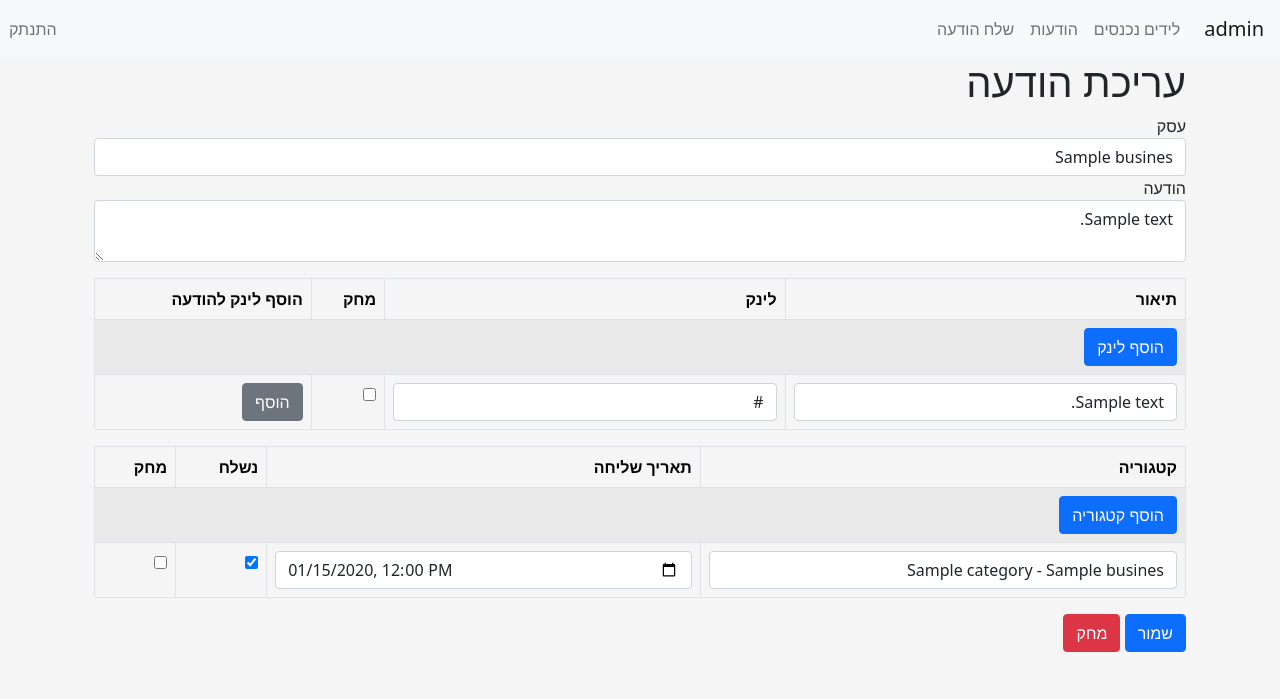
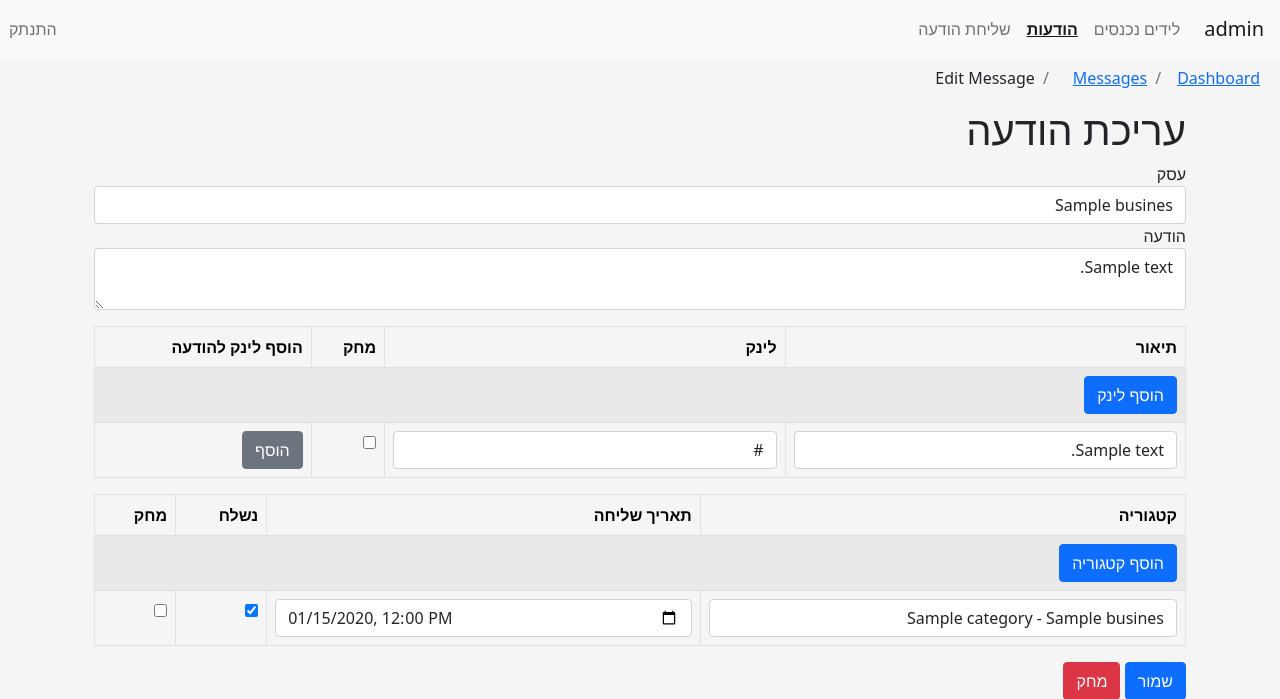
Before and after one commit to nhrnhr0/distributionManager, a Django app: page /dashboard/messages/edit/1/ in a window 1280 px wide. Shown: the top 699 px of the page. Run offline with Django 5.2, Linux system fonts and the light colour scheme; a user stored in the database is signed in; tables that the repository leaves empty hold one stand-in row (values such as "Sample post"); parts of the project's set-up code (start-up, migrations or seed data) failed here and were passed over; some libraries are stand-ins or nearby versions.

Commit message:
adding breadcrumbs and improve navbar

```diff
--- a/backend/backend/settings.py
+++ b/backend/backend/settings.py
@@ -67,6 +67,8 @@ MIDDLEWARE = [
     'django.contrib.auth.middleware.AuthenticationMiddleware',
     'django.contrib.messages.middleware.MessageMiddleware',
     'django.middleware.clickjacking.XFrameOptionsMiddleware',
+
+    'core.middleware.BreadcrumbsMiddleware',
 ]
 
 
--- a/backend/backend/urls.py
+++ b/backend/backend/urls.py
@@ -41,8 +41,8 @@ urlpatterns = [
     path('dashboard/messages/new/', dashboard_message_new, name='message_new'),
     path('dashboard/messages/edit/<str:uid>/', dashboard_message_edit, name='message_edit'),
     path('dashboard/messages/delete/<str:uid>/', dashboard_message_edit, name='message_delete'),
-    path('dashboard/messages/send/', dashboard_message_send, name='message_send'),
-    path('dashboard/messages/send/<str:uid>/', dashboard_message_send_edit, name='message_edit_send'),
+    path('dashboard/messages-send/', dashboard_message_send, name='message_send'),
+    path('dashboard/messages-send/<str:uid>/', dashboard_message_send_edit, name='message_edit_send'),
 
     path('r/', redirector, name='redirector'),
 
--- /dev/null
+++ b/backend/core/middleware.py
@@ -0,0 +1,39 @@
+from django.urls import resolve, Resolver404
+from django.utils.translation import gettext as _
+
+BREADCRUMBS_TRANSLATION = {
+    'dashboard_index': _('Dashboard'),
+    'dashboard_leads_in': _('Leads In'),
+    'dashboard_messages': _('Messages'),
+    'message_new': _('New Message'),
+    'message_edit': _('Edit Message'),
+    'message_send': _('Send Message'),
+    'message_edit_send': _('Edit Send Message'),
+    'business_join': _('Join Business'),
+    'business_join_whatsapp': _('Join Business Whatsapp'),
+    'business_join_telegram': _('Join Business Telegram'),
+    'redirector': _('Redirector'),
+}
+
+
+# middleware to add breadcrumbs to the context
+class BreadcrumbsMiddleware:
+    def __init__(self, get_response):
+        self.get_response = get_response
+
+    def __call__(self, request):
+        breadcrumbs = []
+        if request.path != '/':
+            path = request.path.split('/')
+            # for each part, we check for resolve
+            curr = ''
+            for i, part in enumerate(path):
+                try:
+                    curr += part + '/'
+                    resolved = resolve(curr)
+                    breadcrumbs.append({'name': resolved.url_name, 'url': curr, 'label': BREADCRUMBS_TRANSLATION.get(resolved.url_name, resolved.url_name)})
+                except Resolver404:
+                    pass
+        request.breadcrumbs = breadcrumbs
+        response = self.get_response(request)
+        return response
--- /dev/null
+++ b/backend/core/templatetags/custom_tags.py
@@ -0,0 +1,10 @@
+from django import template
+
+register = template.Library()
+
+
+@register.filter('startswith')
+def startswith(text, starts):
+    if isinstance(text, str):
+        return text.startswith(starts)
+    return False
--- /dev/null
+++ b/backend/templates/dashboard/dashboard_breadcrumbs.html
@@ -0,0 +1,20 @@
+<!-- {{ request.breadcrumbs }} = [{'name': 'dashboard_index', 'url': '/dashboard/', 'label': 'Dashboard'}, {'name': 'dashboard_messages', 'url': '/dashboard/messages/', 'label': 'הודעות'}] -->
+{% load static %}
+<nav aria-label="breadcrumb" class="breadcrumb-nav mt-2">
+    <ol class="breadcrumb">
+        {% for crumb in request.breadcrumbs %}
+            <li class="breadcrumb-item">
+                {% if forloop.last %}
+                    {{ crumb.label }}
+                {% else %}
+                    <a href="{{ crumb.url }}">{{ crumb.label }}</a>
+                {% endif %}
+            </li>
+        {% endfor %}
+    </ol>
+</nav>
+<style>
+    .breadcrumb-nav {
+        padding-right: 20px;
+    }
+</style>
--- a/backend/templates/dashboard/dashboard_navbar.html
+++ b/backend/templates/dashboard/dashboard_navbar.html
@@ -1,4 +1,5 @@
 {% load my_tags %}
+{% load custom_tags %}
 <nav class="navbar navbar-expand-lg navbar-light bg-light">
     <a class="navbar-brand" href="{% url 'dashboard_index' %}">{{ request.user }}</a>
     <button class="navbar-toggler"
@@ -14,19 +15,22 @@
          id="navbarNav">
         <ul class="navbar-nav">
             <li class="nav-item">
-                <a class="nav-link"
-                   href="{% url 'dashboard_leads_in' %}"
-                   {% if request.path == '/dashboard/leads-in' %}style="font-weight: bold;text-decoration: underline;"{% endif %}>לידים נכנסים</a>
+                {% url 'dashboard_leads_in' as dashboard_leads_url %}
+                <a class="nav-link
+                          {% if request.path|startswith:dashboard_leads_url %}active{% endif %}"
+                   href="{{ dashboard_leads_url }}">לידים נכנסים</a>
             </li>
             <li class="nav-item">
-                <a class="nav-link"
-                   href="{% url 'dashboard_messages' %}"
-                   {% if request.path == '/dashboard/messages' %}style="font-weight: bold;text-decoration: underline;"{% endif %}>הודעות</a>
+                {% url 'dashboard_messages' as dashboard_messages_url %}
+                <a class="nav-link
+                          {% if request.path|startswith:dashboard_messages_url %}active{% endif %}"
+                   href="{{ dashboard_messages_url }}">הודעות</a>
             </li>
             <li class="nav-item">
-                <a class="nav-link"
-                   href="{% url 'message_send' %}"
-                   {% if request.path == '/dashboard/messages/send' %}style="font-weight: bold;text-decoration: underline;"{% endif %}>שלח הודעה</a>
+                {% url 'message_send' as message_send_url %}
+                <a class="nav-link
+                          {% if request.path|startswith:message_send_url %}active{% endif %}"
+                   href="{{ message_send_url }}">שליחת הודעה</a>
             </li>
         </ul>
         <ul class="navbar-nav">
@@ -45,3 +49,16 @@
         </ul>
     </div>
 </nav>
+{% include "dashboard/dashboard_breadcrumbs.html" %}
+<style>
+    .navbar {}
+
+    .navbar .nav-link {
+        color: black;
+    }
+
+    .navbar .nav-link.active {
+        text-decoration: underline;
+        font-weight: bold;
+    }
+</style>
--- a/backend/templates/dashboard/messages/edit.html
+++ b/backend/templates/dashboard/messages/edit.html
@@ -272,8 +272,7 @@ verbose_name_plural = _('message categories') -->
         }).then(response => {
             debugger;
             if (response.ok) {
-                // reload the page
-                window.location.reload();
+                window.location = "{% url 'dashboard_messages' %}";
             }
         });
 
```
Also changed, not shown: backend/core/templatetags/__init__.py (added), backend/locale/he/LC_MESSAGES/django.po, 1 other file.
